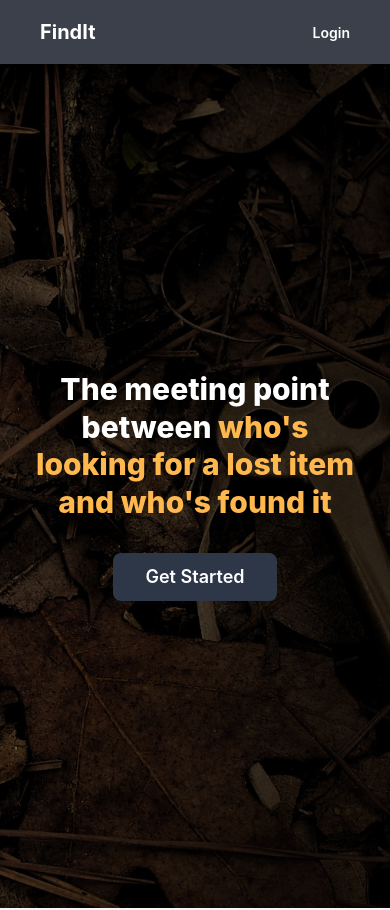
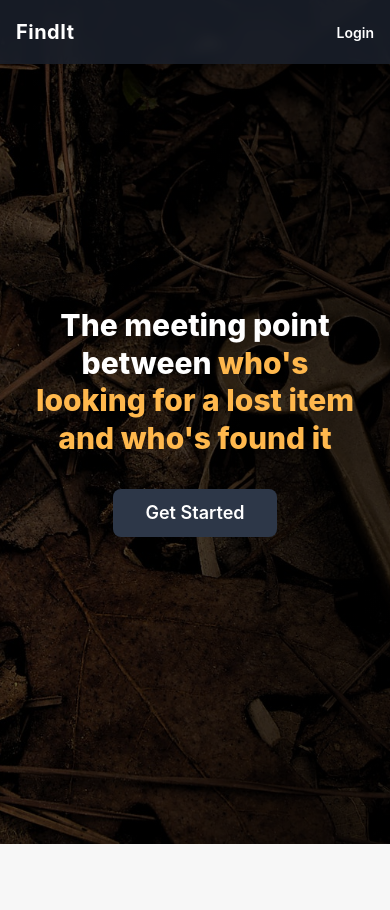
Before and after one commit to udogri/FindIt, a React (Vite) app: page / in a window 390 px wide. Shown: the top 910 px of the page. Built offline with nearby package versions, Linux system fonts and the light colour scheme.

Commit message:
NearByPlaces.jsx and landing page responsiveness updates

```diff
--- a/src/components/Header.jsx
+++ b/src/components/Header.jsx
@@ -80,38 +80,42 @@ export default function Header() {
     <Box
       position="sticky"
       top="0"
-      zIndex="999"
+      zIndex="1009"
       backdropFilter="blur(8px)"
       bg="rgba(26, 32, 44, 0.85)"
       shadow="md"
       transition="all 0.3s ease"
     >
-      <Flex h={16} align="center" justifyContent="space-between" px={4}>
+      <Flex h={16} align="center" justifyContent="space-between" px={6}>
         {/* Logo */}
         <Box
           color="white"
           fontWeight="bold"
           fontSize="xl"
-          _hover={{
-            color: 'brand.300',
-            transform: 'scale(1.05)',
-          }}
-          transition="all 0.2s"
+
         >
           <RouterLink to="/home">FindIt</RouterLink>
         </Box>
 
         {/* Mobile Hamburger */}
-        <IconButton
-          size="md"
-          icon={isOpen ? <CloseIcon /> : <HamburgerIcon />}
-          aria-label="Open Menu"
-          display={{ md: 'none' }}
+        <Box
+          display={{ base: "flex", md: "none" }}
+          alignItems="center"
+          justifyContent="center"
+          cursor="pointer"
+          borderRadius="md"
           onClick={isOpen ? onClose : onOpen}
-          color="white"
-          bg="transparent"
-          _hover={{ bg: 'brand.600' }}
-        />
+          _hover={{
+            bg: "whiteAlpha.200",
+          }}
+        >
+          {isOpen ? (
+            <CloseIcon boxSize={5} color="white" />
+          ) : (
+            <HamburgerIcon boxSize={6} color="white" />
+          )}
+        </Box>
+
 
         {/* Desktop Nav */}
         <HStack spacing={4} alignItems="center" display={{ base: 'none', md: 'flex' }}>
@@ -140,7 +144,7 @@ export default function Header() {
               color: "white",
               transform: "scale(1.05)",
               shadow: "lg",
-    border:"none"
+              border: "none"
             }}
             _active={{
               transform: "scale(0.98)",
@@ -168,7 +172,7 @@ export default function Header() {
             shadow="lg"
             position="absolute"
           >
-            <Stack as="nav" spacing={4} px={4}>
+            <Stack as="nav" spacing={4} px={6}>
               {Links.map((link) => (
                 <NavLink
                   key={link.name}
@@ -197,7 +201,7 @@ export default function Header() {
                   color: "white",
                   transform: "scale(1.03)",
                   shadow: "md",
-    border:"none"
+                  border: "none"
                 }}
                 _active={{
                   transform: "scale(0.97)",
--- /dev/null
+++ b/src/components/LandingPageHeader.jsx
@@ -0,0 +1,68 @@
+import { Flex, Text } from "@chakra-ui/react";
+import { useNavigate } from "react-router-dom";
+
+export default function LandingPageHeader() {
+  const navigate = useNavigate();
+
+  return (
+    <Flex
+      h={16}
+      bg="rgba(26, 32, 44, 0.85)"
+      backdropFilter="blur(6px)"
+      px={{ base: 4, md: 10 }}
+      position="fixed"
+      top={0}
+      left={0}
+      right={0}
+      zIndex={2000}
+      align="center"
+      justify="space-between"
+      shadow="md"
+    >
+      {/* Logo */}
+      <Text
+        color="white"
+        fontWeight="bold"
+        fontSize="xl"
+        cursor="pointer"
+        onClick={() => navigate("/")}
+        letterSpacing="wide"
+      >
+        FindIt
+      </Text>
+
+      {/* Login Button */}
+      <Text
+        as="button"
+        onClick={() => navigate("/login/signup")}
+        fontWeight="600"
+        fontSize="sm"
+        color="white"
+        position="relative"
+        transition="transform 0.25s ease"
+        _hover={{
+          transform: "scale(1.15)",
+        }}
+        _after={{
+          content: '""',
+          position: "absolute",
+          bottom: "-3px",
+          left: 0,
+          width: "100%",
+          height: "2px",
+          bg: "blue.400",
+          transform: "scaleX(0)",
+          transformOrigin: "left",
+          transition: "transform 0.3s ease",
+        }}
+        _hover={{
+          _after: {
+            transform: "scaleX(1)",
+          },
+        }}
+      >
+        Login
+      </Text>
+    </Flex>
+  );
+}
--- a/src/pages/Community.jsx
+++ b/src/pages/Community.jsx
@@ -162,7 +162,7 @@ const Community = () => {
   }, [userLocation, showGlobalCommunity]); // Re-fetch when showGlobalCommunity changes
 
   return (
-    <Box px={{ base: 4, md: 8 }} py={12} bg="neutral.50" minH="100vh">
+    <Box px={{ base: 4, md: 6 }} py={12} bg="neutral.50" minH="100vh">
       <VStack spacing={6} textAlign="center" mb={10}>
         <Heading fontSize={{ base: "2xl", md: "4xl" }} fontWeight="extrabold" color="brand.700">
           Join the Community
@@ -170,29 +170,71 @@ const Community = () => {
         <Text fontSize={{ base: "md", md: "lg" }} color="neutral.700" maxW="700px">
           Help reunite people with their lost belongings. Whether you've found something or lost an item, we're here to make connection easier.
         </Text>
+        <Flex
+          justifyContent="center"
+          alignItems="center"
+          mb={10}
+          flexDirection="column"
+
+          p={6}
+          borderRadius="2xl"
+          w="100%"
+        >
+          <Heading
+            fontSize={{ base: "2xl", md: "3xl" }}
+            color="neutral.900"
+            textAlign="center"
+            fontWeight="extrabold"
+          >
+          </Heading>
+
+          <Text
+            fontSize={{ base: "sm", md: "md" }}
+            color="neutral.600"
+            mt={2}
+            mb={5}
+            textAlign="center"
+            maxW="480px"
+          >
+            {showGlobalCommunity
+              ? "You’re viewing reports from users around the world."
+              : "Showing community reports detected within 20km of your location."}
+          </Text>
+
+          <Flex
+            align="center"
+            bg="neutral.100"
+            p={3}
+            borderRadius="full"
+            shadow="sm"
+            transition="0.2s"
+            _hover={{
+              shadow: "md",
+            }}
+            gap={3}
+          >
+            <Text fontSize="sm" color="rgba(21, 24, 30, 0.85)" fontWeight="medium">
+              Global Mode
+            </Text>
+
+            <Switch
+              size="lg"
+              colorScheme="teal"
+              isChecked={showGlobalCommunity}
+              onChange={() => setShowGlobalCommunity(!showGlobalCommunity)}
+              sx={{
+                ".chakra-switch__track": {
+                  background: showGlobalCommunity ? "rgba(21, 24, 30, 0.85)" : "neutral.400",
+                },
+              }}
+            />
+          </Flex>
+        </Flex>
       </VStack>
 
-      <Box mt={12}>
-        <Flex justifyContent="center" alignItems="center" mb={6} flexDirection="column">
-          <Heading fontSize={{ base: "xl", md: "2xl" }} color="neutral.800" textAlign="center">
-            {showGlobalCommunity ? "Global Community Reports" : "Recent Reports Nearby"}
-          </Heading>
-          <Text fontSize="sm" color="neutral.500" mt={2} mb={4} textAlign="center" maxW="400px">
-            {showGlobalCommunity
-              ? "Viewing all reports globally."
-              : "Viewing reports within 20km of your location."}
-          </Text>
-          <FormControl display="flex" alignItems="center" justifyContent="center" width="auto">
-            <FormLabel htmlFor="global-community-toggle" mb="0">
-              Show Global Community
-            </FormLabel>
-            <Switch
-              id="global-community-toggle"
-              isChecked={showGlobalCommunity}
-              onChange={() => setShowGlobalCommunity(!showGlobalCommunity)}
-            />
-          </FormControl>
-        </Flex>
+      <Box>
+
+
 
         {loading ? (
           // 🦴 Skeleton Loading Grid
--- a/src/pages/Home.jsx
+++ b/src/pages/Home.jsx
@@ -50,7 +50,7 @@ const HomePage = () => {
 
 
   return (
-    <Box bg="neutral.50" minH="100vh" p={{ base: 4, md: 10 }}>
+    <Box bg="neutral.50" minH="100vh" p={{ base: 4, md: 6 }}>
       <VStack spacing={10} align="stretch">
         {/* Hero Section */}
         {isLoading ? (
--- a/src/pages/LandingPage.jsx
+++ b/src/pages/LandingPage.jsx
@@ -7,6 +7,7 @@ import locationPin from '../Assets/locationPin.png';
 import lostBag from '../Assets/lostBag.webp';
 import { Input, Textarea, FormControl, FormLabel, IconButton } from '@chakra-ui/react';
 import { FaFacebook, FaTwitter, FaInstagram, FaLinkedin } from 'react-icons/fa';
+import LandingPageHeader from '../components/LandingPageHeader';
 
 export default function LandingPage() {
   const navigate = useNavigate();
@@ -14,41 +15,7 @@ export default function LandingPage() {
   return (
     <Box>
       {/* Top Bar */}
-      <Flex h={16} bg="rgba(26, 32, 44, 0.85)" px={10} align="center" justify="space-between" shadow="md">
-        <Box color="white" fontWeight="bold" fontSize="xl">FindIt</Box>
-        <Text
-  as="button"
-  onClick={() => navigate('/login/signup')}
-  fontWeight="600"
-  fontSize="sm"
-  color="white"
-  position="relative"
-  transition="all 0.3s ease"
-  _hover={{
-    transform: "scale(1.25)",
-  }}
-  _after={{
-    content: '""',
-    position: "absolute",
-    bottom: "-2px",
-    left: 0,
-    width: "0%",
-    height: "2px",
-    bg: "blue.500",
-    transition: "width 0.3s ease",
-  }}
-  _hover={{
-    transform: "scale(1.25)",
-    _after: {
-      width: "100%",
-    },
-  }}
->
-  Login
-</Text>
-
-
-      </Flex>
+      <LandingPageHeader />
 
       {/* Hero Section */}
       <Stack
--- a/src/pages/LostAndFound.jsx
+++ b/src/pages/LostAndFound.jsx
@@ -342,7 +342,7 @@ export default function LostAndFound() {
 
 
   return (
-    <Box p={8} textAlign="center" bg="neutral.50" minH="100vh">
+    <Box p={6} textAlign="center" bg="neutral.50" minH="100vh">
       <Heading mb={4} fontSize={{ base: "2xl", md: "4xl" }} color="brand.700">
         Lost & Found - My Reports
       </Heading>
@@ -353,6 +353,7 @@ export default function LostAndFound() {
       <Button
         bg="rgba(26, 32, 44, 0.85)"
         mb={8}
+        w={{base:"100%", md:"auto"}}
         onClick={() => {
           resetForm();
           openFormModal();
```
Also changed, not shown: src/pages/NearByPlaces.jsx (+55 -18 lines). Lines whose indentation alone changed are shown as unchanged.
